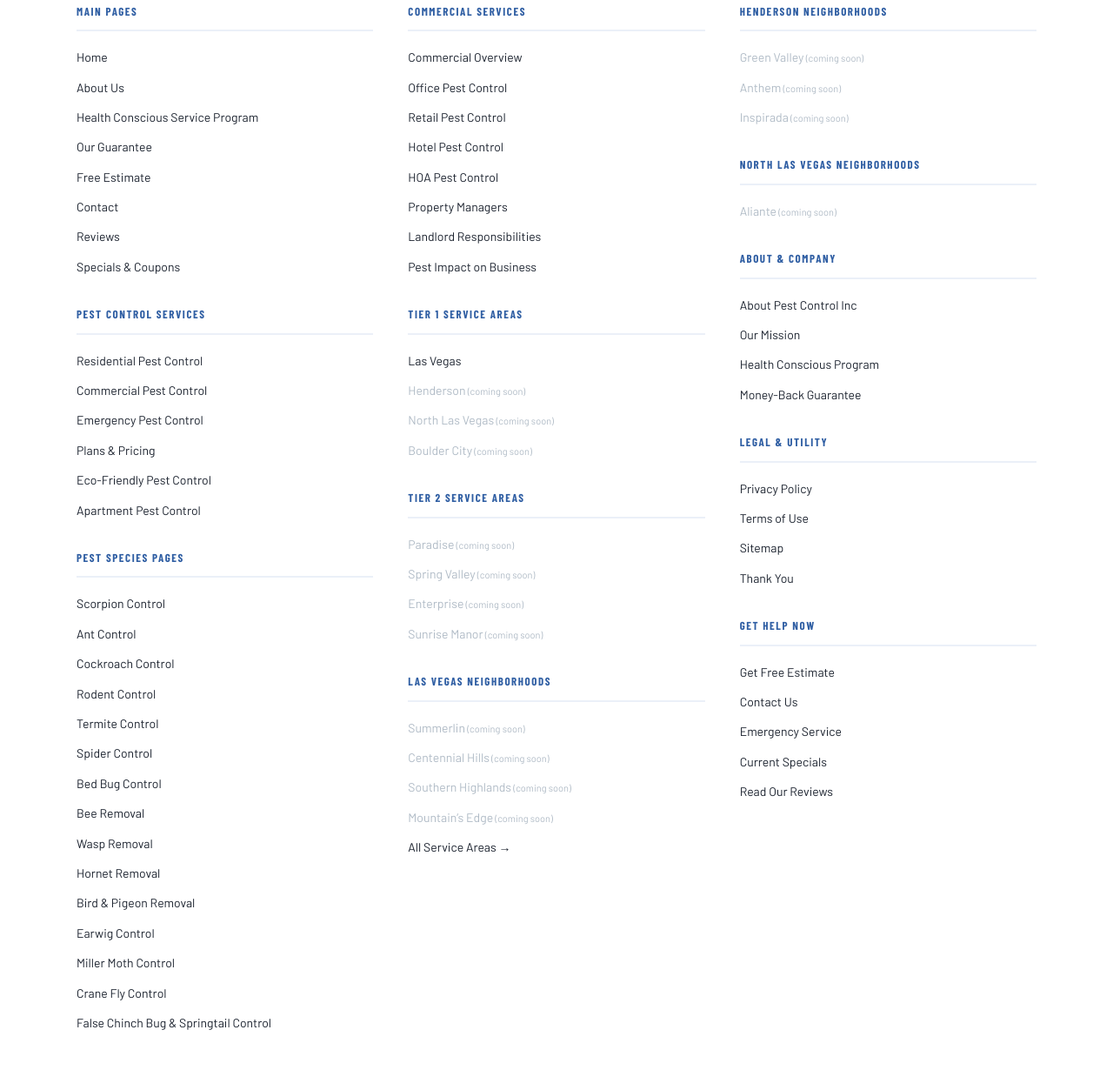
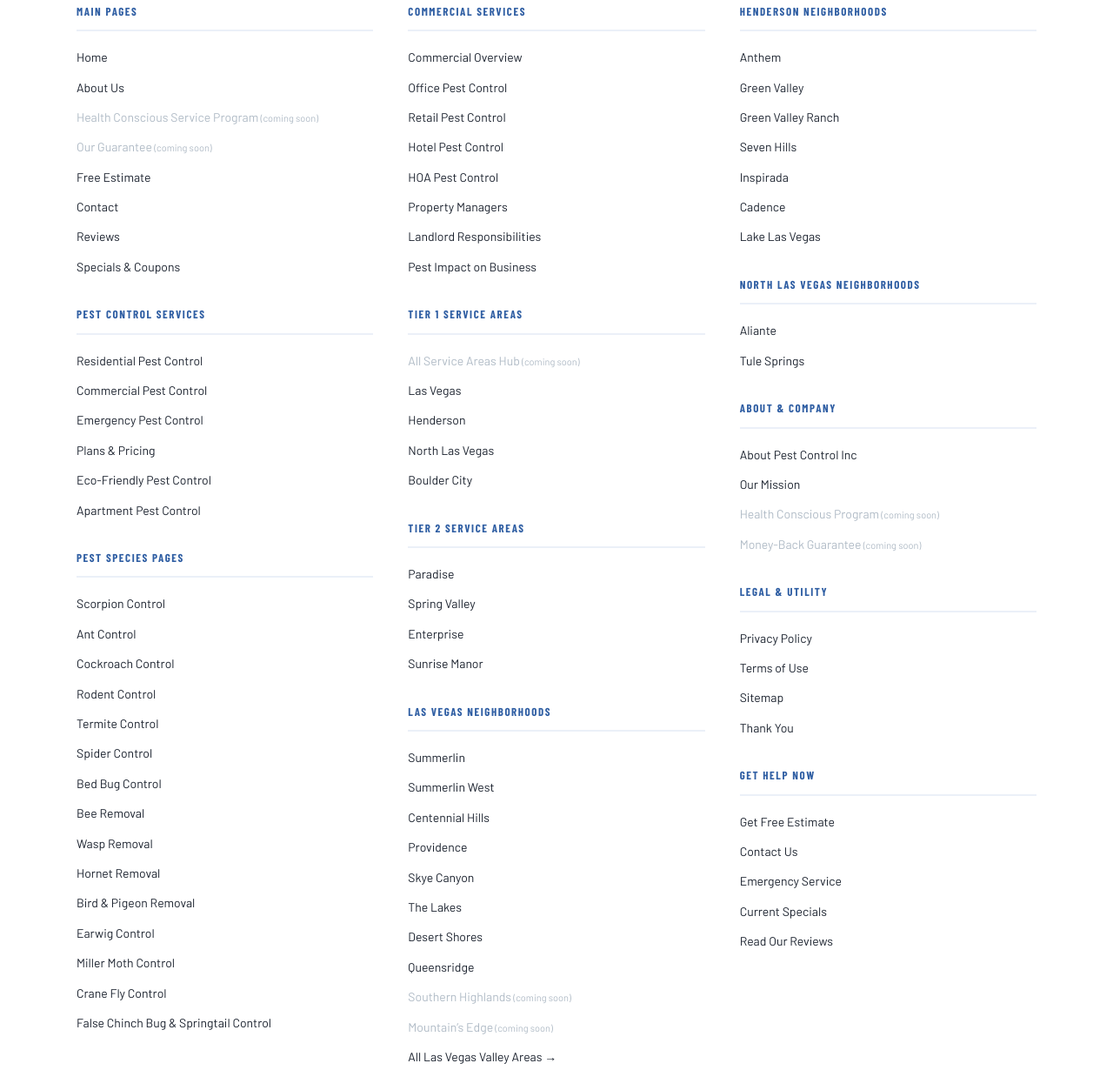
Before and after one commit to SedrickHarris/pest-control-inc-site, a plain HTML site: page sitemap/index.html in a window 1280 px wide. Shown: the part 387-1617 px from the top of the page at 87% size. Drawn offline with nearby package versions, Linux system fonts and the light colour scheme; a web font is replaced by a local one.

Commit message:
fix(sitemap): refresh all coming-soon entries to live links, add Batch 4 city hubs, Batch 5 neighborhood pages, commercial sub-pages

```diff
--- a/sitemap/index.html
+++ b/sitemap/index.html
@@ -209,8 +209,8 @@ a:hover{text-decoration:underline}
           <ul>
             <li><a href="/">Home</a></li>
             <li><a href="/about/">About Us</a></li>
-            <li><a href="/about/health-conscious-service-program/">Health Conscious Service Program</a></li>
-            <li><a href="/about/guarantee/">Our Guarantee</a></li>
+            <li class="coming-soon"><a href="/about/health-conscious-service-program/">Health Conscious Service Program</a></li>
+            <li class="coming-soon"><a href="/about/guarantee/">Our Guarantee</a></li>
             <li><a href="/free-estimate/">Free Estimate</a></li>
             <li><a href="/contact/">Contact</a></li>
             <li><a href="/reviews/">Reviews</a></li>
@@ -268,29 +268,36 @@ a:hover{text-decoration:underline}
         <div class="sm-group" style="margin-top:32px">
           <h2>Tier 1 Service Areas</h2>
           <ul>
+            <li class="coming-soon"><a href="/service-areas/">All Service Areas Hub</a></li>
             <li><a href="/pest-control-las-vegas/">Las Vegas</a></li>
-            <li class="coming-soon"><a href="/pest-control-henderson-nv/">Henderson</a></li>
-            <li class="coming-soon"><a href="/pest-control-north-las-vegas/">North Las Vegas</a></li>
-            <li class="coming-soon"><a href="/pest-control-boulder-city-nv/">Boulder City</a></li>
+            <li><a href="/pest-control-henderson-nv/">Henderson</a></li>
+            <li><a href="/pest-control-north-las-vegas/">North Las Vegas</a></li>
+            <li><a href="/pest-control-boulder-city-nv/">Boulder City</a></li>
           </ul>
         </div>
         <div class="sm-group" style="margin-top:32px">
           <h2>Tier 2 Service Areas</h2>
           <ul>
-            <li class="coming-soon"><a href="/pest-control-paradise-nv/">Paradise</a></li>
-            <li class="coming-soon"><a href="/pest-control-spring-valley-nv/">Spring Valley</a></li>
-            <li class="coming-soon"><a href="/pest-control-enterprise-nv/">Enterprise</a></li>
-            <li class="coming-soon"><a href="/pest-control-sunrise-manor-nv/">Sunrise Manor</a></li>
+            <li><a href="/pest-control-paradise-nv/">Paradise</a></li>
+            <li><a href="/pest-control-spring-valley-nv/">Spring Valley</a></li>
+            <li><a href="/pest-control-enterprise-nv/">Enterprise</a></li>
+            <li><a href="/pest-control-sunrise-manor-nv/">Sunrise Manor</a></li>
           </ul>
         </div>
         <div class="sm-group" style="margin-top:32px">
           <h2>Las Vegas Neighborhoods</h2>
           <ul>
-            <li class="coming-soon"><a href="/pest-control-las-vegas/summerlin/">Summerlin</a></li>
-            <li class="coming-soon"><a href="/pest-control-las-vegas/centennial-hills/">Centennial Hills</a></li>
+            <li><a href="/pest-control-las-vegas/summerlin/">Summerlin</a></li>
+            <li><a href="/pest-control-las-vegas/summerlin-west/">Summerlin West</a></li>
+            <li><a href="/pest-control-las-vegas/centennial-hills/">Centennial Hills</a></li>
+            <li><a href="/pest-control-las-vegas/providence/">Providence</a></li>
+            <li><a href="/pest-control-las-vegas/skye-canyon/">Skye Canyon</a></li>
+            <li><a href="/pest-control-las-vegas/the-lakes/">The Lakes</a></li>
+            <li><a href="/pest-control-las-vegas/desert-shores/">Desert Shores</a></li>
+            <li><a href="/pest-control-las-vegas/queensridge/">Queensridge</a></li>
             <li class="coming-soon"><a href="/pest-control-las-vegas/southern-highlands/">Southern Highlands</a></li>
             <li class="coming-soon"><a href="/pest-control-las-vegas/mountains-edge/">Mountain&#8217;s Edge</a></li>
-            <li><a href="/las-vegas-valley/">All Service Areas &#8594;</a></li>
+            <li><a href="/las-vegas-valley/">All Las Vegas Valley Areas &#8594;</a></li>
           </ul>
         </div>
       </div>
@@ -300,15 +307,20 @@ a:hover{text-decoration:underline}
         <div class="sm-group">
           <h2>Henderson Neighborhoods</h2>
           <ul>
-            <li class="coming-soon"><a href="/pest-control-henderson-nv/green-valley/">Green Valley</a></li>
-            <li class="coming-soon"><a href="/pest-control-henderson-nv/anthem/">Anthem</a></li>
-            <li class="coming-soon"><a href="/pest-control-henderson-nv/inspirada/">Inspirada</a></li>
+            <li><a href="/pest-control-henderson-nv/anthem/">Anthem</a></li>
+            <li><a href="/pest-control-henderson-nv/green-valley/">Green Valley</a></li>
+            <li><a href="/pest-control-henderson-nv/green-valley-ranch/">Green Valley Ranch</a></li>
+            <li><a href="/pest-control-henderson-nv/seven-hills/">Seven Hills</a></li>
+            <li><a href="/pest-control-henderson-nv/inspirada/">Inspirada</a></li>
+            <li><a href="/pest-control-henderson-nv/cadence/">Cadence</a></li>
+            <li><a href="/pest-control-henderson-nv/lake-las-vegas/">Lake Las Vegas</a></li>
           </ul>
         </div>
         <div class="sm-group" style="margin-top:32px">
           <h2>North Las Vegas Neighborhoods</h2>
           <ul>
-            <li class="coming-soon"><a href="/pest-control-north-las-vegas/aliante/">Aliante</a></li>
+            <li><a href="/pest-control-north-las-vegas/aliante/">Aliante</a></li>
+            <li><a href="/pest-control-north-las-vegas/tule-springs/">Tule Springs</a></li>
           </ul>
         </div>
         <div class="sm-group" style="margin-top:32px">
@@ -316,8 +328,8 @@ a:hover{text-decoration:underline}
           <ul>
             <li><a href="/about/">About Pest Control Inc</a></li>
             <li><a href="/about/mission/">Our Mission</a></li>
-            <li><a href="/about/health-conscious-service-program/">Health Conscious Program</a></li>
-            <li><a href="/about/guarantee/">Money-Back Guarantee</a></li>
+            <li class="coming-soon"><a href="/about/health-conscious-service-program/">Health Conscious Program</a></li>
+            <li class="coming-soon"><a href="/about/guarantee/">Money-Back Guarantee</a></li>
           </ul>
         </div>
         <div class="sm-group" style="margin-top:32px">
```
